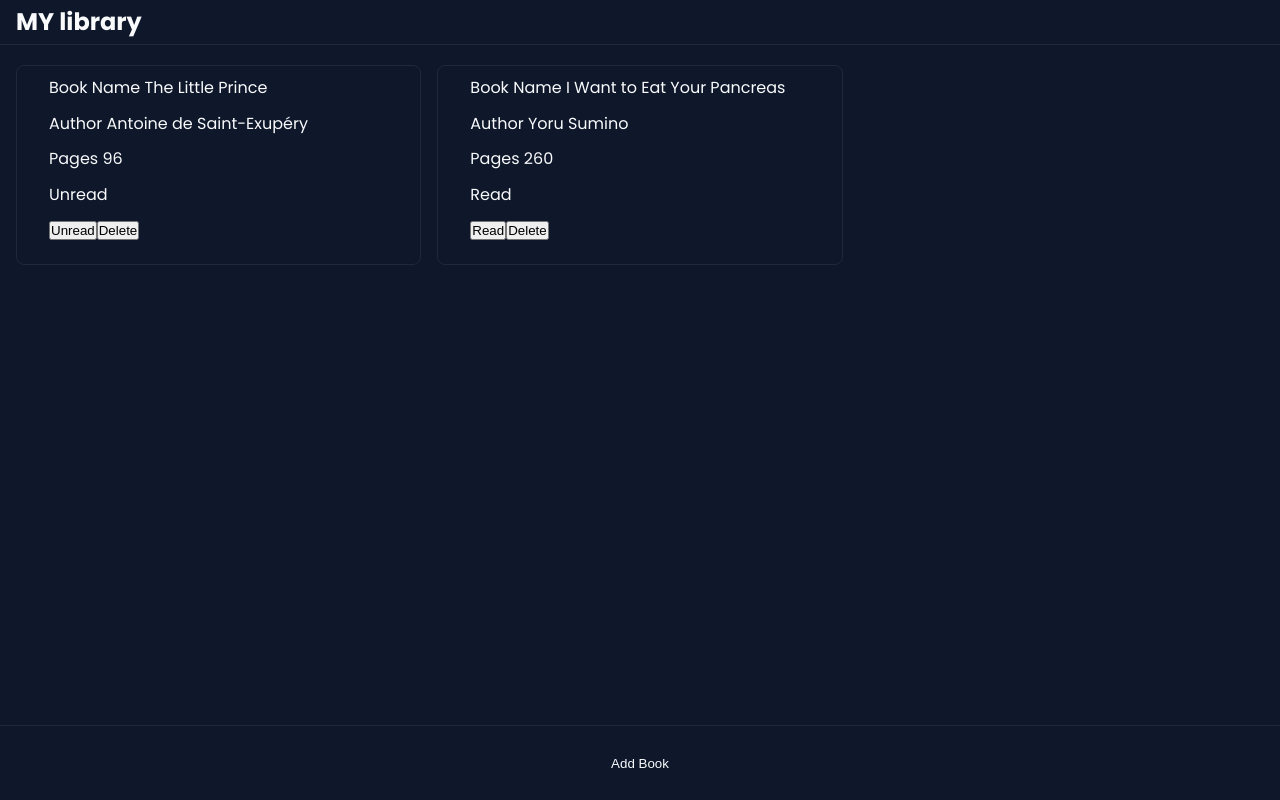
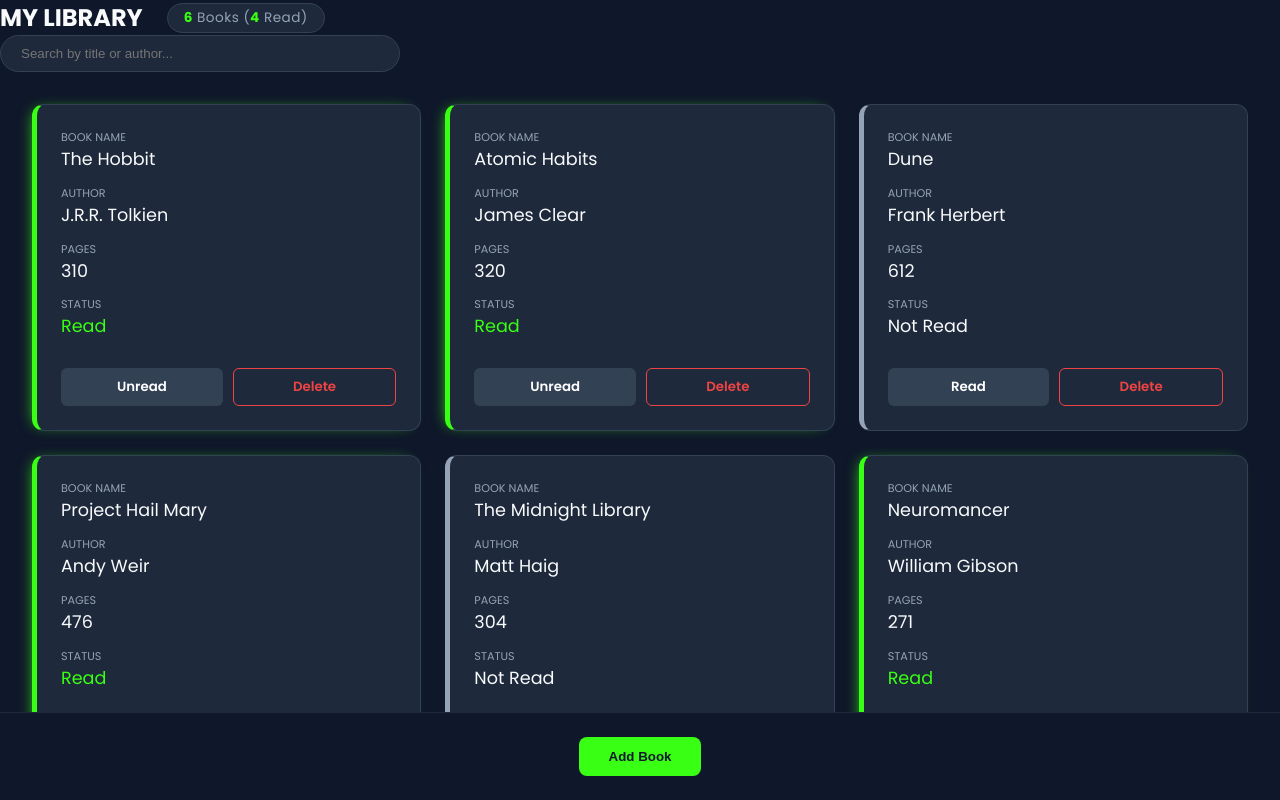
Before and after one commit to sthakeshar/Odin_project_Library, a plain HTML site: page index.html in a window 1280 px wide. Drawn offline with Linux system fonts and the light colour scheme.

Commit message:
Odin project library completed

```diff
--- a/CSS/style.css
+++ b/CSS/style.css
@@ -1,95 +1,237 @@
-@import url('https://fonts.googleapis.com/css2?family=Poppins:ital,wght@0,100;0,200;0,300;0,400;0,500;0,600;0,700;0,800;0,900;1,100;1,200;1,300;1,400;1,500;1,600;1,700;1,800;1,900&display=swap');
+@import url('https://fonts.googleapis.com/css2?family=Poppins:wght@300;400;600;700&display=swap');
+
 :root {
-    --base-clr: #0F172A;    /* Deep Midnight Blue  */
-    --line-clr: #1E293B;    /* Slate border */
-    --hover-clr: #334155;   /* Lighter Slate */
-    --text-clr: #F8FAFC;    /* Off-white text */
-    --accent-clr: #39FF14;  /* Neon Cyber Lime */
+    --base-clr: #0F172A;
+    --line-clr: #1E293B;
+    --hover-clr: #334155;
+    --text-clr: #F8FAFC;
+    --accent-clr: #39FF14;
     --secondary-text-clr: #94A3B8;
+    --danger-clr: #ef4444;
 }
+
 * {
-	margin: 0px;
-	padding: 0px;
-	box-sizing: border-box;
+    margin: 0;
+    padding: 0;
+    box-sizing: border-box;
 }
-html{
-    font-family: Poppins;
-    line-height: 1.5em;
-}
-body{
-	height: 100vh;
+
+body {
+    font-family: 'Poppins', sans-serif;
     background-color: var(--base-clr);
-	color: var(--text-clr);
+    color: var(--text-clr);
+    height: 100vh;
     display: grid;
-    grid-template-columns: 1fr;
     grid-template-rows: auto 1fr auto;
 }
-dialog {
-  position: absolute;
-  left: 50%;
-  top: 50%;
-  transform: translate(-50%, -50%);
-  margin: 0;
-  padding: 10px;
-  border: 1px solid #0000003f;
-  border-radius: 10px;
+
+/* Navigation */
+nav {
+    nav {
+    display: flex;
+    justify-content: space-between; /* Pushes Logo/Stats to left, Search to right */
+    align-items: center;           /* Centers everything vertically */
+    padding: 1rem 2rem;
+    border-bottom: 1px solid var(--line-clr);
+    background-color: var(--base-clr);
+    gap: 20px;
 }
-dialog form {
-  display: flex;
-  flex-direction: column;
-  gap: 10px;
+}
+/* Navigation Header & Badge */
+.nav-header {
+    display: flex;
+    align-items: center;
+    gap: 1.5rem;      /* Space between "MY LIBRARY" and the badge */
+    white-space: nowrap; /* Prevents title from wrapping */
 }
 
-dialog form div {
-  display: flex;
-  flex-direction: column;
+#stats-badge {
+    background-color: var(--line-clr);
+    padding: 4px 16px;
+    border-radius: 20px;
+    font-size: 0.85rem;
+    color: var(--secondary-text-clr);
+    border: 1px solid var(--hover-clr);
+    letter-spacing: 0.5px;
 }
 
-dialog form div:last-child {
-  flex-direction: row;
-  justify-content: space-around;
-  gap: 10px;
+#total-count, #read-count {
+    color: var(--accent-clr);
+    font-weight: 700;
 }
 
-nav{
-    padding: 10px 1rem;
-    border-bottom: 1px solid var(--line-clr);
+/* Search Box */
+.search-box {
+    flex: 1;          /* Allows search area to take up available space */
+    max-width: 400px; /* Limits how wide the search bar gets */
 }
 
-#display-book-container{
-    display: grid;
-    grid-template-columns: repeat(3,1fr);
-    grid-template-rows: 200px;
-    padding: 20px 1rem;
-    gap: 1em;
-}
-#display-book-container .book{
-    border: solid 1px var(--line-clr);
-    border-radius: 0.5em;
-    height: auto;
-    display: grid;
-    padding: 10px 2rem;
-
+#search-input {
+    width: 100%;
+    padding: 10px 20px;
+    background-color: var(--line-clr);
+    border: 1px solid var(--hover-clr);
+    border-radius: 25px;
+    color: var(--text-clr);
+    outline: none;
+    transition: border-color 0.3s ease;
 }
 
-footer{
-    height: 75px;
-    border-top: solid 1px var(--line-clr);
-    padding: 10px 1em;
+#search-input:focus {
+    outline: none;
+    border-color: var(--accent-clr);
+    box-shadow: 0 0 15px rgba(57, 255, 20, 0.15);
+}
+/* Responsive: Stack vertically on small screens */
+@media (max-width: 600px) {
+    nav {
+        flex-direction: column;
+        padding: 1rem;
+    }
+
+    .search-box {
+        width: 100%;
+        max-width: none;
+    }
+}
+/* Main Container */
+#display-book-container {
+    display: grid;
+    grid-template-columns: repeat(auto-fill, minmax(300px, 1fr));
+    grid-auto-rows: min-content;
+    gap: 1.5rem;
+    padding: 2rem;
+    overflow-y: auto;
+}
+
+/* Book Card */
+.book {
+    background-color: var(--line-clr);
+    border: 1px solid var(--hover-clr);
+    border-radius: 12px;
+    padding: 1.5rem;
     display: flex;
-    align-items: center;
+    flex-direction: column;
+    gap: 0.8rem;
+    transition: transform 0.2s ease, border-color 0.2s ease;
+}
+
+.book:hover {
+    transform: translateY(-5px);
+}
+
+.book.is-read {
+    border-left: 5px solid var(--accent-clr);
+    box-shadow: -5px 0px 15px -8px var(--accent-clr);
+}
+
+.book.is-unread {
+    border-left: 5px solid var(--secondary-text-clr);
+}
+
+.book label {
+    font-size: 0.7rem;
+    color: var(--secondary-text-clr);
+    text-transform: uppercase;
+    display: block;
+}
+
+.book span {
+    font-weight: 500;
+    font-size: 1.1rem;
+}
+
+/* Card Buttons */
+.btn {
+    display: flex;
+    gap: 10px;
+    margin-top: 1rem;
+}
+
+.btn button {
+    flex: 1;
+    padding: 8px;
+    border-radius: 6px;
+    border: none;
+    cursor: pointer;
+    font-family: inherit;
+    font-weight: 600;
+    transition: 0.2s;
+}
+
+.markReadBtn {
+    background-color: var(--hover-clr);
+    color: white;
+}
+
+.markReadBtn:hover {
+    background-color: var(--accent-clr);
+    color: var(--base-clr);
+}
+
+.deleteBtn {
+    background-color: transparent;
+    color: var(--danger-clr);
+    border: 1px solid var(--danger-clr) !important;
+}
+
+.deleteBtn:hover {
+    background-color: var(--danger-clr);
+    color: white;
+}
+
+/* Dialog / Modal */
+dialog {
+    background-color: var(--base-clr);
+    color: var(--text-clr);
+    border: 1px solid var(--line-clr);
+    border-radius: 15px;
+    padding: 2rem;
+    position: fixed;
+    top: 50%;
+    left: 50%;
+    transform: translate(-50%, -50%);
+}
+
+dialog::backdrop {
+    background: rgba(0, 0, 0, 0.8);
+    backdrop-filter: blur(5px);
+}
+
+dialog form {
+    display: flex;
+    flex-direction: column;
+    gap: 1rem;
+}
+
+dialog input, dialog select {
+    background: var(--line-clr);
+    border: 1px solid var(--hover-clr);
+    color: white;
+    padding: 10px;
+    border-radius: 5px;
+}
+
+.form-btns {
+    display: flex;
+    gap: 10px;
+    margin-top: 10px;
+}
+
+/* Footer */
+footer {
+    padding: 1.5rem;
+    border-top: 1px solid var(--line-clr);
+    display: flex;
     justify-content: center;
+}
 
+#btn-add-book {
+    padding: 12px 30px;
+    background: var(--accent-clr);
+    color: var(--base-clr);
+    border: none;
+    border-radius: 8px;
+    font-weight: 700;
+    cursor: pointer;
 }
-footer button{
-    width: 150px;
-    height: 50px;
-   background-color: var(--base-clr);
-   color: var(--text-clr);
-   border:none;
-   border-radius: 0.5em;
-}
-#btn-add-book:hover{
-    background-color: var(--hover-clr);
-    color: var(--accent-clr);
-}
--- a/JavaScript/script.js
+++ b/JavaScript/script.js
@@ -1,16 +1,5 @@
-let html = '';
-const myLibrary=[];
-const displayBook = document.getElementById('display-book-container');
-const dialog=document.querySelector('dialog');
-const addBookBtn=document.getElementById('btn-add-book');
-const addBookDialogBtn=document.getElementById('btn-add-book-dialog');
-const cancelBookBtn=document.getElementById('cancel-book-btn');
-
-function Book(name, author, pages, readed, id) {
-    if (!new.target) {
-        throw Error("Must use the new operator to call the function");
-    }
-
+class Book {
+    constructor(name, author, pages, readed, id) {
         this.name = name;
         this.author = author;
         this.pages = pages;
@@ -18,96 +7,126 @@ function Book(name, author, pages, readed, id) {
         this.id = id;
     }
 
-Book.prototype.alternateRead = function () {
+    alternateRead() {
         this.readed = this.readed === "true" ? "false" : "true";
-};
+    }
+}
+
+const myLibrary = [];
+const displayBook = document.getElementById('display-book-container');
+const dialog = document.getElementById('add-book-modal');
+const bookForm = document.getElementById('book-form');
+
+// --- Functions ---
 
 function addBookToLibrary(name, author, pages, readed) {
-  // take params, create a book then store it in the array
-    const randomUUID = crypto.randomUUID();
-    const newBook=new Book(name, author, pages, readed,randomUUID);
+    const newBook = new Book(name, author, pages, readed, crypto.randomUUID());
     myLibrary.push(newBook);
 }
-function removeBook(book) {
-  myLibrary.splice(
-    myLibrary.findIndex((i) => i.id === book.dataset.id),
-    1,
-  );
 
-  renderBook();
+// 1. Helper to update the numbers at the top
+function updateStats() {
+    const totalCount = myLibrary.length;
+    const readCount = myLibrary.filter(book => book.readed === "true").length;
+
+    document.getElementById('total-count').textContent = totalCount;
+    document.getElementById('read-count').textContent = readCount;
 }
 
-function alternateReadBook(book) {
-  myLibrary[
-    myLibrary.findIndex((i) => i.id === book.dataset.id)
-  ].alternateRead();
+// 2. Updated Render Function with Filter Support
+function renderBook(filterText = "") {
+    updateStats(); // Always update counts when rendering
 
-  renderBook();
+    const container = document.getElementById('display-book-container');
+
+    // Filter the library based on Search Input
+    const filteredLibrary = myLibrary.filter(book => {
+        const searchLower = filterText.toLowerCase();
+        return book.name.toLowerCase().includes(searchLower) ||
+               book.author.toLowerCase().includes(searchLower);
+    });
+
+    if (filteredLibrary.length === 0) {
+        container.innerHTML = `<p style="grid-column: 1/-1; text-align: center; opacity: 0.5; margin-top: 2rem;">No matching books found...</p>`;
+        return;
     }
 
-function renderBook(){
-    myLibrary.map(book => {
-    html+=`<div class="book">
-                <div id="book-name">
-                    <label>Book Name</label>
-                    <span>${book.name}</span>
-                </div>
-                <div id="book-author">
-                    <label>Author</label>
-                    <span>${book.author}</span>
-                </div>
-                <div id="book-pages">
-                    <label>Pages</label>
-                    <span>${book.pages}</span>
-                </div>
+    container.innerHTML = filteredLibrary.map(book => {
+        const statusClass = book.readed === "true" ? "is-read" : "is-unread";
+        return `
+        <div class="book ${statusClass}" data-id="${book.id}">
+            <div><label>Book Name</label><span>${book.name}</span></div>
+            <div><label>Author</label><span>${book.author}</span></div>
+            <div><label>Pages</label><span>${book.pages}</span></div>
             <div>
-                    <label for="book-status">
-                    <span>${ book.readed === "true" ? "Unread" : "Read"}</span>
+                <label>Status</label>
+                <span style="color: ${book.readed === 'true' ? 'var(--accent-clr)' : 'inherit'}">
+                    ${book.readed === "true" ? "Read" : "Not Read"}
+                </span>
             </div>
             <div class="btn">
-                    <button class="markReadBtn">${ book.readed === "true" ? "Unread" : "Read"}</span>
+                <button class="markReadBtn">${book.readed === "true" ? "Unread" : "Read"}</button>
                 <button class="deleteBtn">Delete</button>
             </div>
         </div>`;
-    // const markReadBtn=document.querySelector('.markReadBtn');
-    // markReadBtn.addEventListener("click", () => alternateReadBook(book));
     }).join('');
-
-    displayBook.innerHTML += html;
 }
 
-addBookBtn.addEventListener('click',function(){
-    dialog.showModal();
+// 3. Search Event Listener
+const searchInput = document.getElementById('search-input');
+searchInput.addEventListener('input', (e) => {
+    renderBook(e.target.value);
 });
 
-cancelBookBtn.addEventListener("click", function (event) {
-  event.preventDefault();
+// --- Event Listeners ---
+
+document.getElementById('btn-add-book').addEventListener('click', () => dialog.showModal());
+
+document.getElementById('cancel-book-btn').addEventListener('click', () => {
+    bookForm.reset();
     dialog.close();
 });
 
-addBookDialogBtn.addEventListener('click',function(event){
-    event.preventDefault();
-    const bookName = document.querySelector("#name");
-    const bookAuthor = document.querySelector("#author");
-    const bookPages = document.querySelector("#pages");
-    const bookReaded = document.querySelector("#readed");
+// Event Delegation for card buttons
+displayBook.addEventListener('click', (e) => {
+    const bookCard = e.target.closest('.book');
+    if (!bookCard) return;
 
-    const bnv = bookName.value;
-    const bav = bookAuthor.value;
-    const bpv = bookPages.value;
-    const brv = bookReaded.value;
+    const index = myLibrary.findIndex(b => b.id === bookCard.dataset.id);
 
-    if (bnv && bav && bpv) {
-        addBookToLibrary(bnv, bav, bpv, brv);
+    if (e.target.classList.contains('deleteBtn')) {
+        myLibrary.splice(index, 1);
+    } else if (e.target.classList.contains('markReadBtn')) {
+        myLibrary[index].alternateRead();
+    }
+    renderBook();
+});
+
+// Form Logic
+bookForm.addEventListener('submit', (e) => {
+    e.preventDefault();
+    const name = document.getElementById('name').value;
+    const author = document.getElementById('author').value;
+    const pages = document.getElementById('pages').value;
+    const readed = document.getElementById('readed').value;
+
+    addBookToLibrary(name, author, pages, readed);
+    bookForm.reset();
     dialog.close();
     renderBook();
-    } else {
-        alert("Please fill in the fields");
-    }
-
 });
 
+// Initial Books
+const initialBooks = [
+    { name: "The Hobbit", author: "J.R.R. Tolkien", pages: "310", readed: "true" },
+    { name: "Atomic Habits", author: "James Clear", pages: "320", readed: "true" },
+    { name: "Dune", author: "Frank Herbert", pages: "612", readed: "false" },
+    { name: "Project Hail Mary", author: "Andy Weir", pages: "476", readed: "true" },
+    { name: "The Midnight Library", author: "Matt Haig", pages: "304", readed: "false" },
+    { name: "Neuromancer", author: "William Gibson", pages: "271", readed: "true" }
+];
 
-addBookToLibrary("The Little Prince", "Antoine de Saint-Exupéry", "96", "true");
-addBookToLibrary("I Want to Eat Your Pancreas", "Yoru Sumino", "260", "false");
+initialBooks.forEach(b => {
+    myLibrary.push(new Book(b.name, b.author, b.pages, b.readed, crypto.randomUUID()));
+});
 renderBook();
--- a/index.html
+++ b/index.html
@@ -3,63 +3,58 @@
 <head>
     <meta charset="UTF-8">
     <meta name="viewport" content="width=device-width, initial-scale=1.0">
-    <title>Document</title>
-    <link rel="stylesheet" href="CSS/style.css" >
-    <script src="JavaScript/script.js" defer></script>
+    <title>My Cyber Library</title>
+    <link rel="stylesheet" href="./CSS/style.css">
+    <script src="./JavaScript/script.js" defer></script>
 </head>
 <body>
-    <dialog>
-        <form >
+    <dialog id="add-book-modal">
+        <form id="book-form">
+            <h2>Add New Book</h2>
             <div>
                 <label for="name">Book Name</label>
-                    <input type="text" id="name" placeholder="Harry Potter"/>
+                <input type="text" id="name" placeholder="e.g. Harry Potter" required/>
             </div>
             <div>
-                <label for="Author">Book Author</label>
-                <input type="text" id="author" placeholder=""/>
+                <label for="author">Author</label>
+                <input type="text" id="author" placeholder="e.g. J.K. Rowling" required/>
             </div>
             <div>
-                <label for="pages">Pages:</label>
-                <input type="number" id="pages" />
+                <label for="pages">Pages</label>
+                <input type="number" id="pages" placeholder="0" required/>
             </div>
             <div>
-                <label for="readed">Readed:</label>
+                <label for="readed">Status</label>
                 <select id="readed">
-                    <option value="true">Yes</option>
-                    <option value="false" selected>No</option>
+                    <option value="true">Read</option>
+                    <option value="false" selected>Not Read</option>
                 </select>
             </div>
-            <div>
-                <button id="btn-add-book-dialog">Add</button>
-                <button id="cancel-book-btn">Cancel</button>
+            <div class="form-btns">
+                <button type="button" id="cancel-book-btn">Cancel</button>
+                <button type="submit" id="btn-add-book-dialog">Add Book</button>
             </div>
         </form>
     </dialog>
 
     <nav>
-        <h2>MY library</h2>
+        <div class="nav-header">
+            <h2>MY LIBRARY</h2>
+            <div id="stats-badge">
+            <span id="total-count">0</span> Books
+            (<span id="read-count">0</span> Read)
+            </div>
+        </div>
+        <div class="search-box">
+            <input type="text" id="search-input" placeholder="Search by title or author...">
+        </div>
     </nav>
-    <div id="display-book-container">
-        <!-- <div class="book">
-            <div id="book-name">
-                    <label>Book Name</label>
-                    <span>KNS</span>
-                </div>
-                <div id="book-author">
-                    <label>Author</label>
-                    <span>KNS</span>
-                </div>
-            <div id="book-category">
-                    <label>book category</label>
-                    <span>KNS</span>
-            </div>
-                <div class="btn">
-                    <button class="deleteBtn">Delete</button>
-                </div>
-        </div> -->
-    </div>
+
+    <main id="display-book-container">
+        </main>
+
     <footer>
-            <button id="btn-add-book">Add Book</button>
+        <button id="btn-add-book">Add Book</button>
     </footer>
 </body>
 </html>
```
Lines whose indentation alone changed are shown as unchanged.
